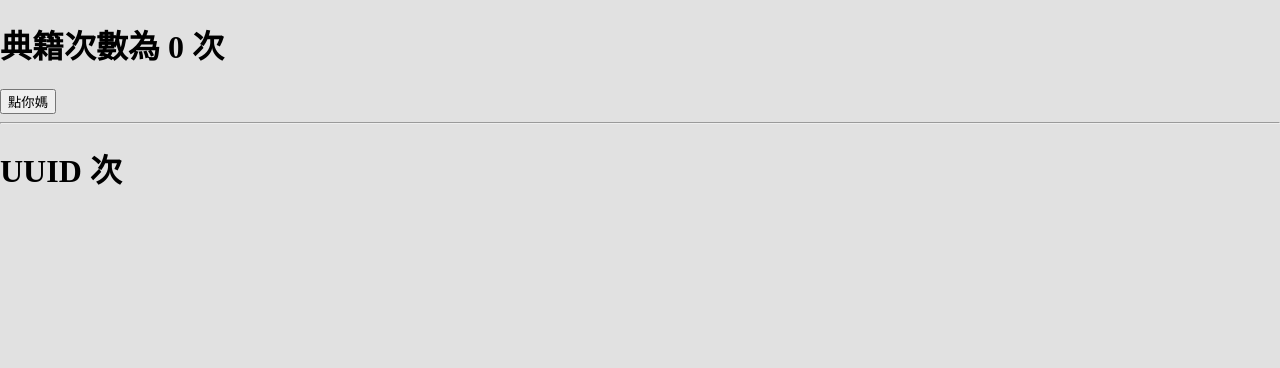
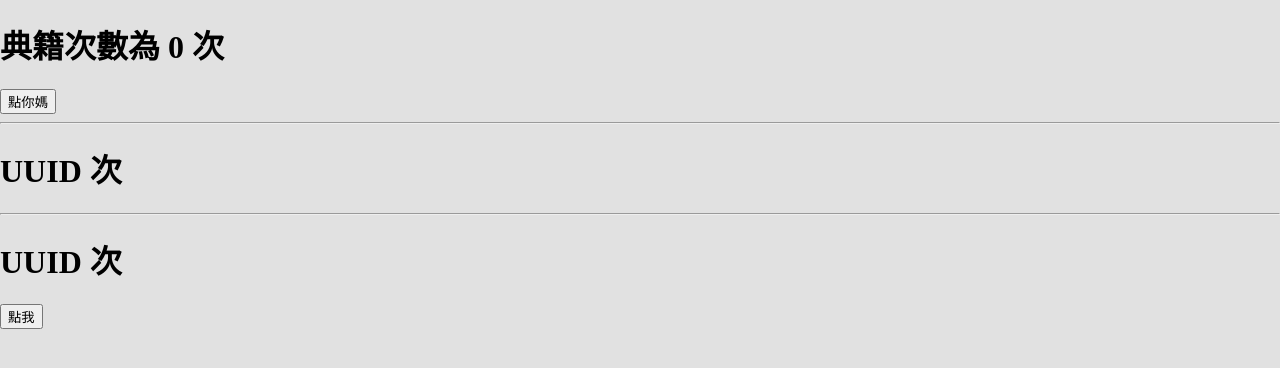
Before and after one commit to nesl-archive/react-sample, a React (Create React App) app: page / in a window 1280 px wide. Shown: the top 368 px of the page. Built offline with nearby package versions, Linux system fonts and the light colour scheme; no server answers.

Commit message:
GetUUIDByMultipleOfFive

```diff
--- a/src/App.tsx
+++ b/src/App.tsx
@@ -1,7 +1,7 @@
 // src/App.tsx
-import React, { useState } from 'react'
 import Counter from './components/Counter/Counter'
 import GetUUID from './components/GetUUID/GetUUID'
+import GetUUIDByMultipleOfFive from './components/GetUUIDByMultipleOfFive/GetUUIDByMultipleOfFive'
 
 export default function App(): JSX.Element {
 	return (
@@ -9,6 +9,8 @@ export default function App(): JSX.Element {
 			<Counter></Counter>
 			<hr />
 			<GetUUID></GetUUID>
+			<hr />
+			<GetUUIDByMultipleOfFive></GetUUIDByMultipleOfFive>
 		</>
 	)
 }
--- /dev/null
+++ b/src/components/GetUUIDByMultipleOfFive/GetUUIDByMultipleOfFive.tsx
@@ -0,0 +1,29 @@
+import axios from 'axios'
+import React, { useEffect, useState, useRef } from 'react'
+
+export default function GetUUIDByMultipleOfFive(): JSX.Element {
+	const [uuidString, setUuidString] = useState('')
+	const [count, setCount] = useState(0)
+	const countRef = useRef(0)
+
+    useEffect(():void=>{
+        async function fetch() {
+            const response= await axios.get("http://httpbin.org/uuid")
+            setUuidString(response.data["uuid"])
+        }
+        fetch()
+    }, [count])
+
+    function clickLinstener():void{
+        countRef.current +=1
+        if(countRef.current %5 === 0)
+            setCount(countRef.current)
+    }
+
+	return (
+		<>
+			<h1>{`UUID ${uuidString} 次`}</h1>
+            <button type='button' onClick={clickLinstener}>點我</button>
+		</>
+	)
+}
```
